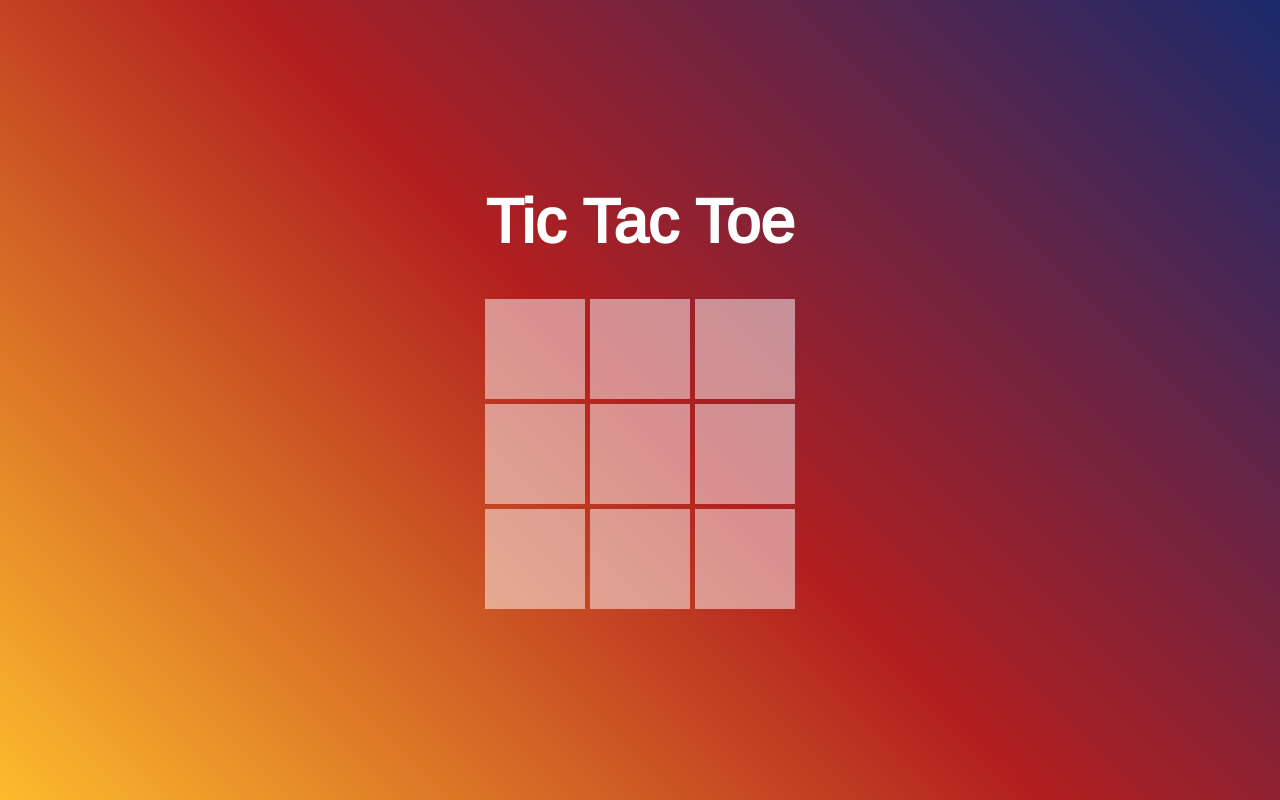
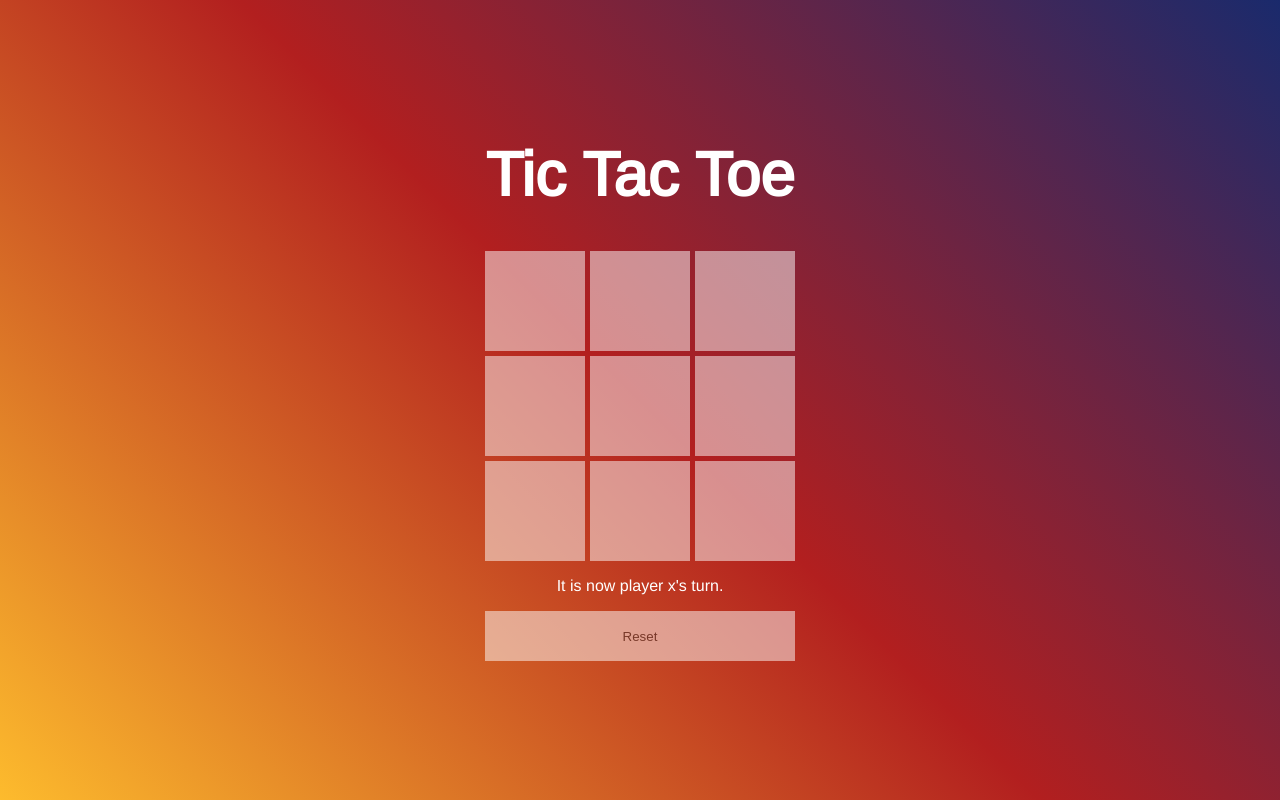
Before and after one commit to LeftyDev/colorHarmonies, a React (Create React App) app in the folder n320projects/tictactoe/: page / in a window 1280 px wide. Built offline with nearby package versions, Linux system fonts and the light colour scheme.

Commit message:
Added a ton of stuff

```diff
--- a/n320projects/tictactoe/src/App.css
+++ b/n320projects/tictactoe/src/App.css
@@ -39,3 +39,13 @@ h1 {
   display: flex;
   margin-bottom: 5px;
 }
+
+button {
+  height: 50px;
+  width: 100%;
+  border: none;
+  background: white;
+  opacity: 0.5;
+  color: #2e2e2e;
+
+}
--- a/n320projects/tictactoe/src/App.js
+++ b/n320projects/tictactoe/src/App.js
@@ -31,24 +31,40 @@ class DataStore {
             //if empty, update data with user input
             this.data[row][col] = newInputState;
 
+            //inform all watching objects..
+            this.registeredWatchers.map((watcher) => {
+                watcher.dataUpdated();
+            });
         } else {
-            console.log("Cannot choose a square that has been used");
+            return false;
         }
-
-        //inform all watching objects..
-        this.registeredWatchers.map((watcher) => {
-            watcher.dataUpdated();
-        })
     }
 
     switchPlayer(currentPlayer) {
         //validate that currentPlayer is either x or o
         if (currentPlayer === "x" || currentPlayer === "o") {
             console.log("Switch Player method in DataStore called. Current player is " + currentPlayer);
-            //dispatch the currentPlayer to the switchPlayer() method in Grid component (the watcher)
+            //dispatch the currentPlayer to the switchPlayer() method in Grid & App component (the watchers) for data consistency
             this.registeredWatchers.map((watcher) => {
                 watcher.switchPlayer(currentPlayer);
             })
+        }
+    }
+
+    winner(player) {
+        if (player === "x" || player === "o" || player === "tie" || player === "takenSpace") {
+            //dispatch the winning player to the winner() method in App component (one of the watchers)
+            // this.registeredWatchers.map((watcher) => {
+            //     watcher.winner(player);
+            // })
+            this.registeredWatchers[0].winner(player);
+        }
+    }
+
+    resetGame(action) {
+        if (action === "resetGame") {
+            //dispatch commanding action to App component
+            this.registeredWatchers[0].resetGame(action);
         }
     }
 }
@@ -86,12 +102,14 @@ class Box extends Component {
 
     handleClick() {
         //try a test dispatch
-        if (this.props.turn === "x") {
+        if (this.props.turn === "x" && this.props.input === "") {
             inputDispatcher.dispatch({type: "play", player: "x", playerMove: "x", row: this.props.rowNum, col: this.props.colNum,});
             // this.props.turn = "o";
-        } else if (this.props.turn === "o") {
+        } else if (this.props.turn === "o" && this.props.input === "") {
             inputDispatcher.dispatch({type: "play", player: "o", playerMove: "o", row: this.props.rowNum, col: this.props.colNum,});
             // this.props.turn = "x";
+        } else if (this.props.input !== "") {
+            inputDispatcher.dispatch({type: "takenSpace"});
         }
     }
 }
@@ -152,15 +170,108 @@ class Grid extends Component {
 }
 
 class App extends Component {
+    constructor(props) {
+        //make sure this stays a react component
+        super(props);
+
+        this.state = {
+            inputs: data.inputs,
+            currentPlayer: "x",
+            winner: "",
+            takenSpace: false
+        };
+
+        //ensure we're listening to the data store and adding App component as a watcher
+        inputDataStore.register(this);
+    }
+
+    dataUpdated() {
+        this.setState({
+            inputs: inputDataStore.data
+        })
+    }
+
+    switchPlayer(currentPlayer) {
+        if (currentPlayer === "x" && this.state.currentPlayer === "x") {
+            this.setState({
+                currentPlayer: "o",
+                takenSpace: false
+            })
+        } else if (currentPlayer === "o" && this.state.currentPlayer === "o") {
+            this.setState({
+                currentPlayer: "x",
+                takenSpace: false
+            })
+        }
+    }
+
+    winner(player) {
+        if (player === "x") {
+            this.setState({
+                winner: "x",
+                currentPlayer: false,
+                takenSpace: false
+            })
+        } else if (player === "o") {
+            this.setState({
+                winner: "o",
+                currentPlayer: false,
+                takenSpace: false
+            })
+        } else if (player === "tie") {
+            this.setState({
+                winner: "tie",
+                currentPlayer: false,
+                takenSpace: false
+            })
+        } else if (player === "takenSpace") {
+            this.setState({
+                takenSpace: true
+            })
+        }
+    }
+
+    resetGame(action) {
+        if (action === "resetGame") {
+            this.setState({
+                inputs: [
+                    ["", "", ""],
+                    ["", "", ""],
+                    ["", "", ""]
+                ],
+                currentPlayer: "x",
+                winner: "",
+                takenSpace: false
+            });
+        }
+    }
+
     render() {
         return (
             <div>
                 <h1>Tic Tac Toe</h1>
-                <Grid inputs={data.inputs} />
+                <Grid inputs={this.state.inputs} />
+                {this.renderText()}
+                <button onClick={this.handleClick.bind(this)}>Reset</button>
             </div>
         )
     }
 
+    renderText() {
+        if (this.state.winner === "" && this.state.takenSpace === false) {
+            return <p>It is now player {this.state.currentPlayer}'s turn.</p>
+        } else if (this.state.winner === "x" || this.state.winner === "o" && this.state.takenSpace === false) {
+            return <p>Player {this.state.winner} is the winner.</p>
+        } else if (this.state.winner === "tie" && this.state.takenSpace === false) {
+            return <p>The match ended in a {this.state.winner}.</p>
+        } else if (this.state.takenSpace === true) {
+            return <p>Don't select a space that is being used.</p>
+        }
+    }
+
+    handleClick() {
+        inputDispatcher.dispatch({type: "resetGame"});
+    }
 }
 
 //start of app
@@ -177,44 +288,68 @@ inputDispatcher.register((action) => {
             data.inputs[0][1] === action.playerMove &&
             data.inputs[0][2] === action.playerMove) {
             console.log("Player " + action.player + " wins");
+            inputDataStore.winner(action.player);
         } else
         if (data.inputs[0][0] === action.playerMove &&
             data.inputs[1][1] === action.playerMove &&
             data.inputs[2][2] === action.playerMove) {
             console.log("Player " + action.player + " wins");
+            inputDataStore.winner(action.player);
         } else
         if (data.inputs[0][0] === action.playerMove &&
             data.inputs[1][0] === action.playerMove &&
             data.inputs[2][0] === action.playerMove) {
             console.log("Player " + action.player + " wins");
+            inputDataStore.winner(action.player);
         } else
         if (data.inputs[0][1] === action.playerMove &&
             data.inputs[1][1] === action.playerMove &&
             data.inputs[2][1] === action.playerMove) {
             console.log("Player " + action.player + " wins");
+            inputDataStore.winner(action.player);
         } else
         if (data.inputs[0][2] === action.playerMove &&
             data.inputs[1][2] === action.playerMove &&
             data.inputs[2][2] === action.playerMove) {
             console.log("Player " + action.player + " wins");
+            inputDataStore.winner(action.player);
         }  else
         if (data.inputs[0][2] === action.playerMove &&
             data.inputs[1][1] === action.playerMove &&
             data.inputs[2][0] === action.playerMove) {
             console.log("Player " + action.player + " wins");
+            inputDataStore.winner(action.player);
         }  else
         if (data.inputs[1][0] === action.playerMove &&
             data.inputs[1][1] === action.playerMove &&
             data.inputs[1][2] === action.playerMove) {
             console.log("Player " + action.player + " wins");
+            inputDataStore.winner(action.player);
         } else
         if (data.inputs[2][0] === action.playerMove &&
             data.inputs[2][1] === action.playerMove &&
             data.inputs[2][2] === action.playerMove) {
             console.log("Player " + action.player + " wins");
+            inputDataStore.winner(action.player);
+        } else
+        if (data.inputs[0][0] !== "" &&
+            data.inputs[0][1] !== "" &&
+            data.inputs[0][2] !== "" &&
+            data.inputs[1][0] !== "" &&
+            data.inputs[1][1] !== "" &&
+            data.inputs[1][2] !== "" &&
+            data.inputs[2][0] !== "" &&
+            data.inputs[2][1] !== "" &&
+            data.inputs[2][2] !== "") {
+            inputDataStore.winner("tie");
         }
 
         inputDataStore.switchPlayer(action.player);
+
+    } else if (action.type === "takenSpace") {
+        inputDataStore.winner(action.type);
+    } else if (action.type === "resetGame") {
+        inputDataStore.resetGame(action.type);
     }
 });
 
```
Also changed, not shown: 1 other file (tests, documents, lock files or other folders).
